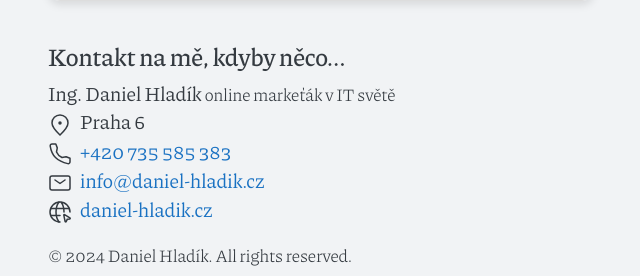
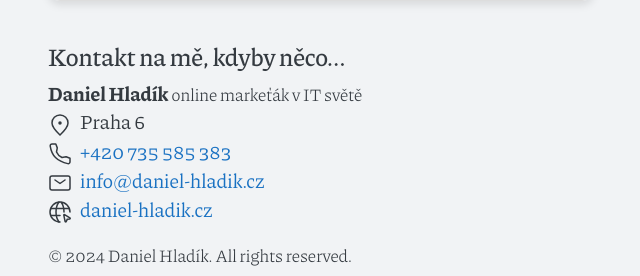
Before and after one commit to Dandee42/dandee42.github.io, a Jekyll site: the page built from index.md, in a window 1280 px wide and 900 px high, scrolled down 1610 px. Shown: the part 592-868 px from the top of the window, without its empty margins (319-959 px from the left). Built offline with Jekyll 4.4.1, drawn with Linux system fonts in a browser that asks for light colours.

Commit message:
Update contact.html

```diff
--- a/_includes/contact.html
+++ b/_includes/contact.html
@@ -1,7 +1,7 @@
 <div class="contact">
   <h2>Kontakt na mě, kdyby něco...</h2>
   <ul>
-    <li>Ing. Daniel Hladík <small>{% if site.tagshort %}{{ site.tagshort }}{% endif %}</small></li>
+    <li><strong>Daniel Hladík</strong> <small>{% if site.tagshort %}{{ site.tagshort }}{% endif %}</small></li>
     <li><span class="li-icon">{% include svg/pin-alt.svg %}</span><span>{{ site.address }}</span></li>
     <li><span class="li-icon">{% include svg/phone.svg %}</span><a href="tel:{{ site.phone }}">{{ site.phone }}</a></li>
     <li><span class="li-icon">{% include svg/mail.svg %}</span><a href="mailto:{{ site.author.email }}">{{ site.author.email }}</a></li>
```
